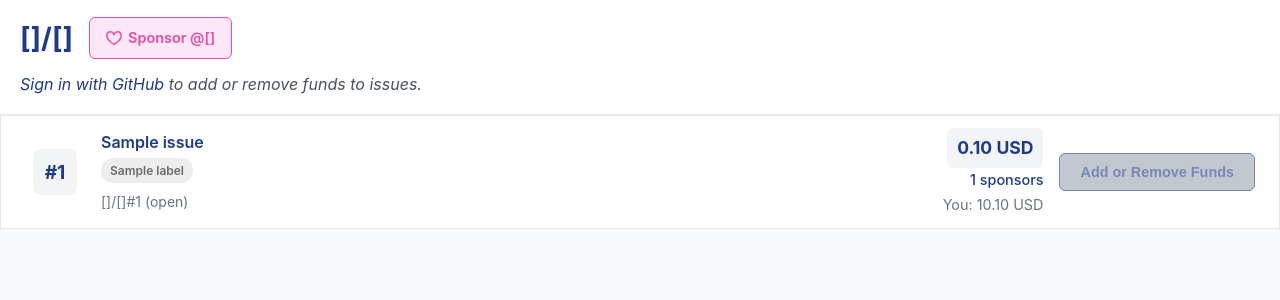
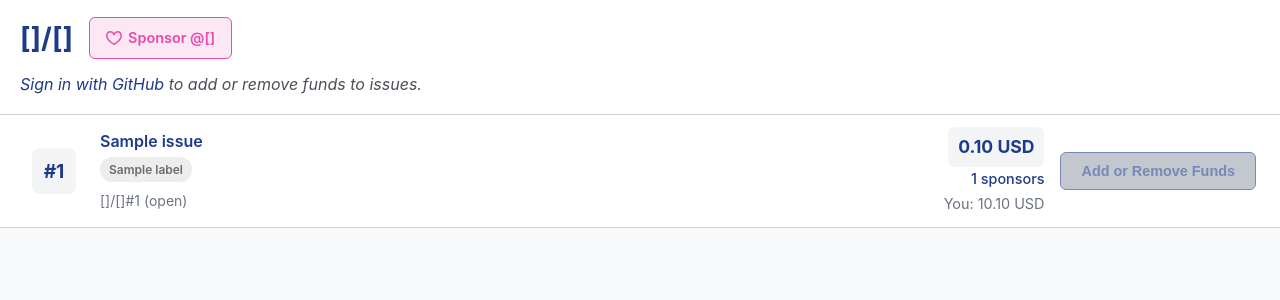
Before and after one commit to benvvalk/sponsoredissues.org-deploy, a Django app: template sponsoredissues/templates/repo_issues.html in a window 1280 px wide. Shown: the part 41-341 px from the top of the page. Run offline with Django 5.2, Linux system fonts and the light colour scheme; the template is opened without the code that fills it: most values are stand-ins (such as "Sample title", 1, 10 or a date in 2020); data that the repository does not hold is empty.

Commit message:
repo_issues: make divider lines consistent [style][cleanup]
Make the thickness and color of the horizontal divider lines
consistent, between the header section and the first issue, between
adjacent successive issues, and after the last issue.

```diff
--- a/sponsoredissues/templates/repo_issues.html
+++ b/sponsoredissues/templates/repo_issues.html
@@ -14,7 +14,6 @@
 
     .repo-header {
         background: white;
-        border-bottom: 1px solid #e9ecef;
         padding: 16px 0;
         margin-bottom: 0;
     }
@@ -107,7 +106,8 @@
 
     .issues-list {
         background: white;
-        border: 1px solid #e5e7eb;
+        border-top: 1px solid #6b728055;
+        border-bottom: 1px solid #6b728055;
         overflow: hidden;
     }
 
@@ -115,7 +115,7 @@
         display: flex;
         align-items: center;
         padding: 12px 24px;
-        border-bottom: 1px solid #f3f4f6;
+        border-bottom: 1px solid #6b728055;
         transition: background-color 0.2s ease;
         gap: 16px;
     }
```
